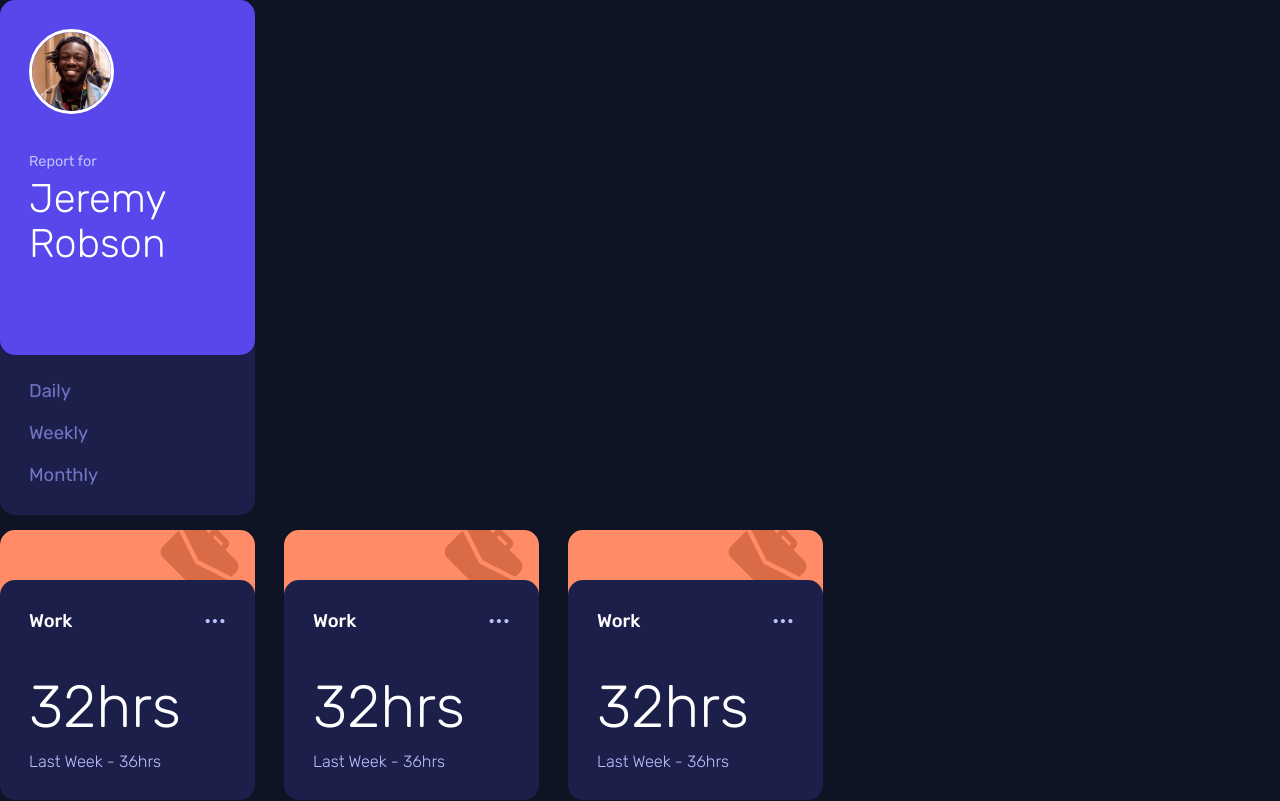
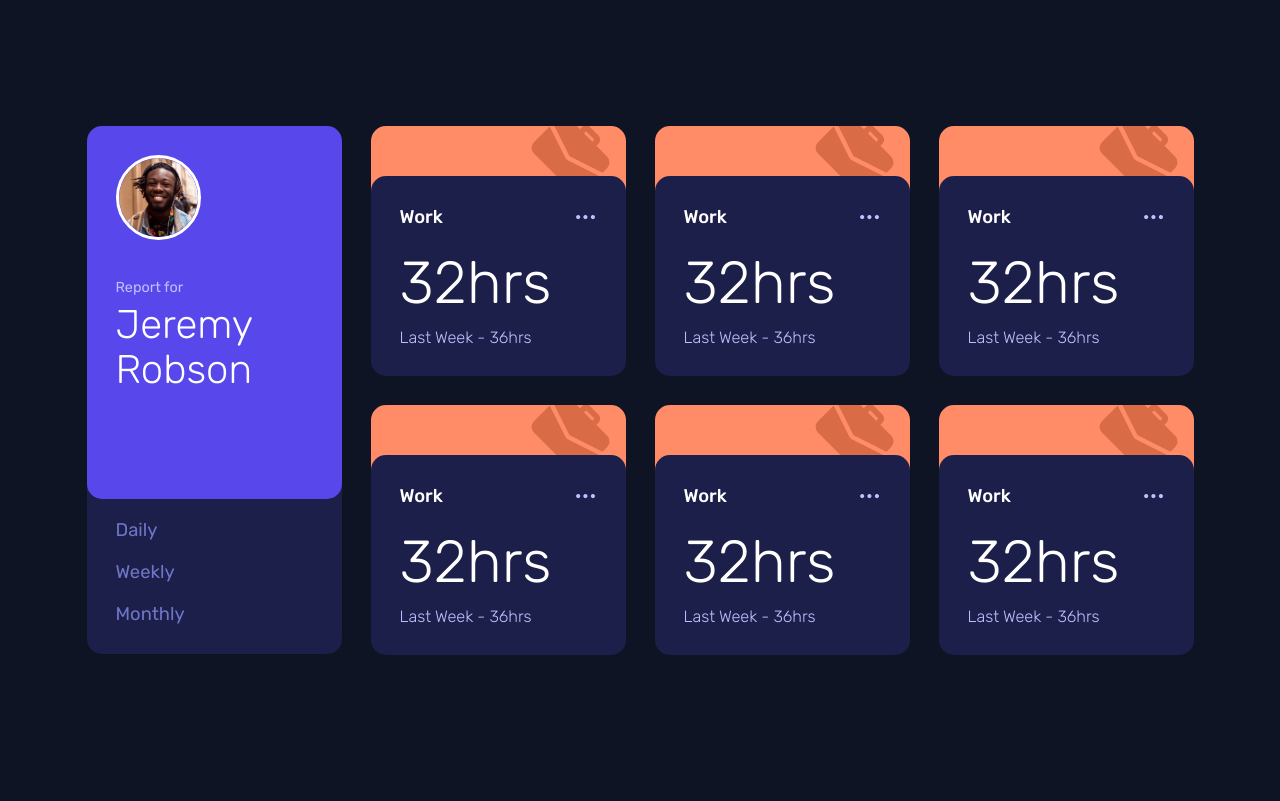
Before and after one commit to kdumagalhaes/time-tracking-dashboard-react, a React (Vite) app: page / in a window 1280 px wide. Shown: the top 801 px of the page. Built offline with nearby package versions, Linux system fonts and the light colour scheme.

Commit message:
Finish Home component desktop version

```diff
--- a/src/App.tsx
+++ b/src/App.tsx
@@ -1,14 +1,12 @@
 import { GlobalStyle } from "./css/global";
 
 // components
-import { Sidebar } from "./components/Sidebar/index";
-import { TimeTrackingBoard } from "./components/TimeTrackingBoard";
+import { Home } from "./components/Home/index";
 
 const App = () => {
   return (
     <>
-      <Sidebar />
-      <TimeTrackingBoard />
+      <Home />
       <GlobalStyle />
     </>
   );
--- /dev/null
+++ b/src/components/Home/index.tsx
@@ -0,0 +1,14 @@
+import { Container } from "./styles";
+
+// components
+import { Sidebar } from "../Sidebar/index";
+import { TimeTrackingBoard } from "../TimeTrackingBoard/index";
+
+export const Home = () => {
+  return (
+    <Container>
+      <Sidebar />
+      <TimeTrackingBoard />
+    </Container>
+  );
+};
--- /dev/null
+++ b/src/components/Home/styles.ts
@@ -0,0 +1,8 @@
+import styled from "styled-components";
+
+export const Container = styled.div`
+  width: 100%;
+  height: 100%;
+  display: flex;
+  justify-content: center;
+`;
--- a/src/components/Menu/styles.ts
+++ b/src/components/Menu/styles.ts
@@ -2,13 +2,12 @@ import styled from "styled-components";
 
 export const Container = styled.div`
   width: 100%;
-  height: 100%;
   background: var(--neutral-dark-blue);
   padding: 40px 29px 29px 29px;
   border-bottom-left-radius: var(--border-radius);
   border-bottom-right-radius: var(--border-radius);
   position: relative;
-  top: -15px;
+  top: -20px;
   z-index: 0;
 
   .menu-list {
--- a/src/components/Profile/styles.tsx
+++ b/src/components/Profile/styles.tsx
@@ -2,7 +2,8 @@ import styled from "styled-components";
 
 export const Container = styled.div`
   width: 100%;
-  height: 355px;
+  height: 373px;
+  max-width: 255px;
   background: var(--primary-blue);
   border-radius: var(--border-radius);
   padding: 29px;
--- a/src/components/Sidebar/styles.ts
+++ b/src/components/Sidebar/styles.ts
@@ -6,4 +6,5 @@ export const Container = styled.aside`
   max-width: 255px;
   display: flex;
   flex-direction: column;
+  margin-right: 29px;
 `;
--- a/src/components/TimeTrackingBoard/styles.ts
+++ b/src/components/TimeTrackingBoard/styles.ts
@@ -1,9 +1,7 @@
 import styled from "styled-components";
 
 export const Container = styled.main`
-  width: 100%;
-  max-width: 1080px;
-  height: 100%;
+  height: 528px;
   display: grid;
   grid-template-columns: repeat(3, 255px);
   gap: 29px;
--- a/src/components/TimeTrackingCard/styles.tsx
+++ b/src/components/TimeTrackingCard/styles.tsx
@@ -28,7 +28,7 @@ export const Container = styled.div`
     display: flex;
     justify-content: space-between;
     align-items: center;
-    margin-bottom: 40px;
+    margin-bottom: 20px;
   }
 
   .category {
--- a/src/css/global.ts
+++ b/src/css/global.ts
@@ -44,6 +44,10 @@ ul {
 
 body {
     background: var(--neutral-darker-blue);
+    height: 100vh;
+    display: flex;
+    justify-content: center;
+    align-items: center;
 }
 
 body, input, textarea, button {
```
